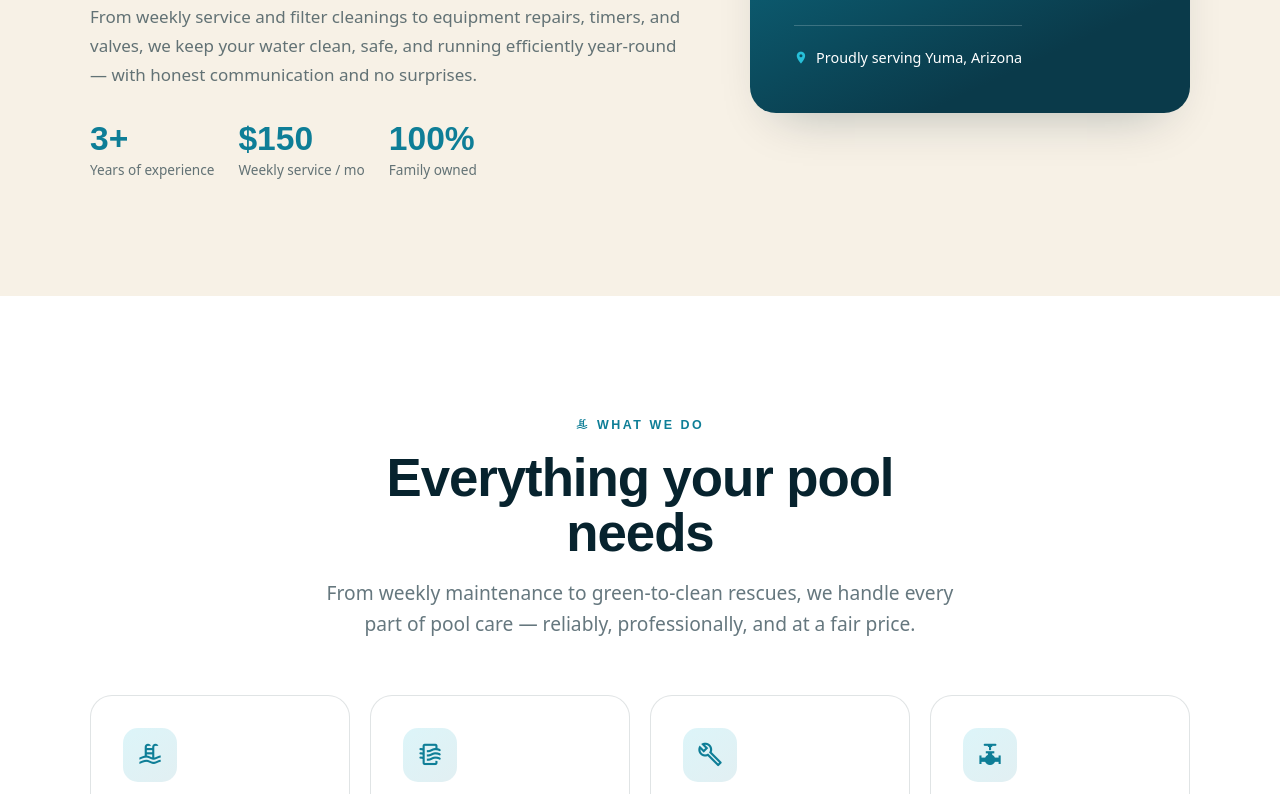
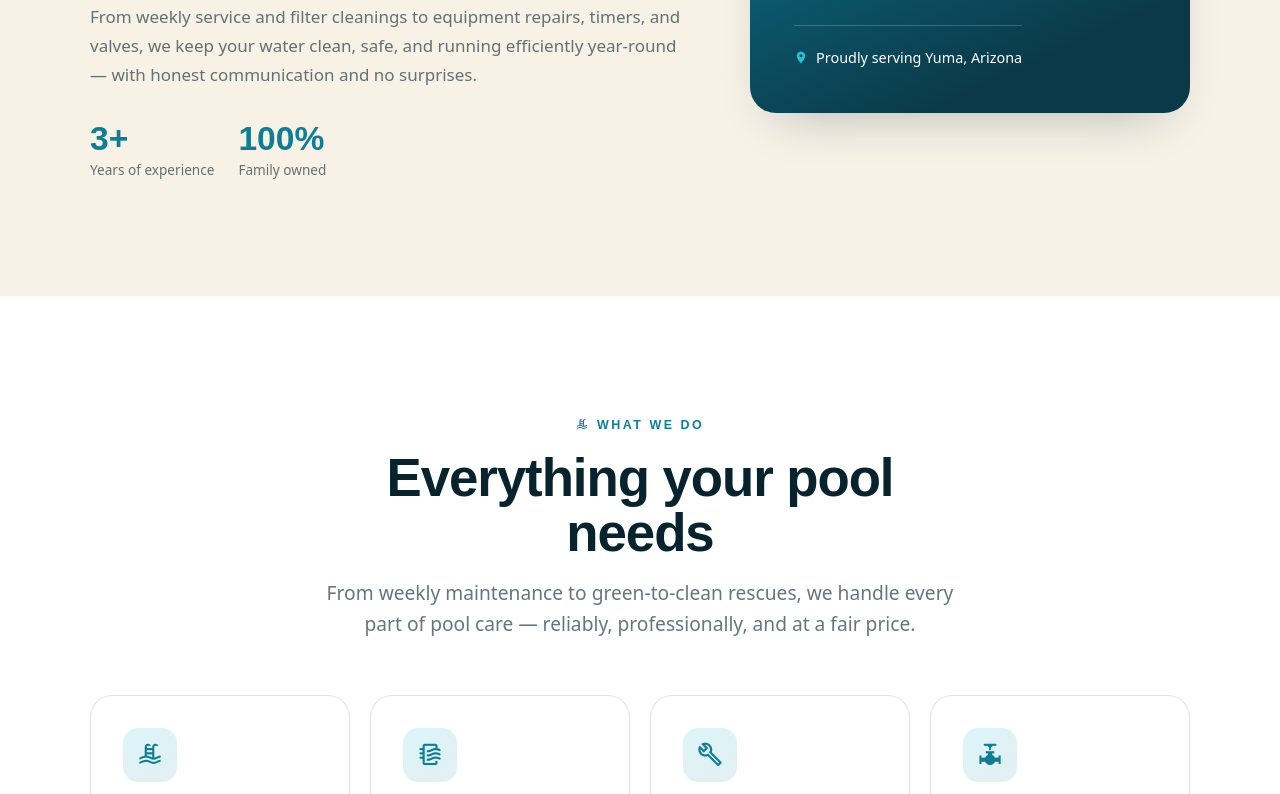
Before and after one commit to TaiMeade/legacy-pool-service, a Vue app: page / in a window 1280 px wide. Shown: the part 1226-2020 px from the top of the page. Built offline with nearby package versions, Linux system fonts and the light colour scheme; a web font is replaced by a local one.

Commit message:
remove unserved areas and ambiguous price towards bottom (response to feedback)

```diff
--- a/src/components/AboutSection.vue
+++ b/src/components/AboutSection.vue
@@ -20,10 +20,6 @@
           <div class="about__stat">
             <strong>3+</strong>
             <span>Years of experience</span>
-          </div>
-          <div class="about__stat">
-            <strong>$150</strong>
-            <span>Weekly service / mo</span>
           </div>
           <div class="about__stat">
             <strong>100%</strong>
--- a/src/components/ServiceAreaSection.vue
+++ b/src/components/ServiceAreaSection.vue
@@ -46,11 +46,6 @@ defineEmits(['open-contact'])
 const areas = [
   'Yuma',
   'Foothills',
-  'Fortuna Foothills',
-  'Somerton',
-  'San Luis',
-  'Wellton',
-  'Gadsden',
   'Surrounding areas',
 ]
 </script>
```
